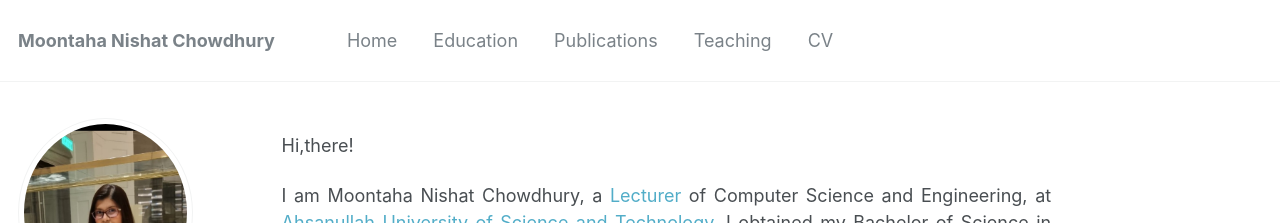
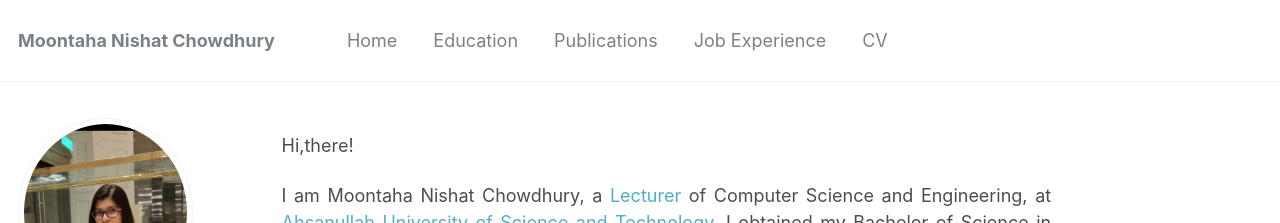
Before and after one commit to chowdhurymoontaha/chowdhurymoontaha.github.io, a Jekyll site: the page built from _pages/about.md, in a window 1280 px wide and 900 px high. Shown: the top 223 px of the window. Built offline with Jekyll 4.4.1, drawn with Linux system fonts in a browser that asks for light colours; some web fonts are replaced.

Commit message:
Update navigation.yml

```diff
--- a/_data/navigation.yml
+++ b/_data/navigation.yml
@@ -12,8 +12,11 @@ main:
   - title: "Publications"
     url: /publications/
 
-  - title: "Teaching"
-    url: /teaching/
+  #- title: "Teaching"
+   # url: /teaching/
+
+  - title: "Job Experience"
+    url: /job experience/
 
   - title: "CV"
     url: /cv/
```
